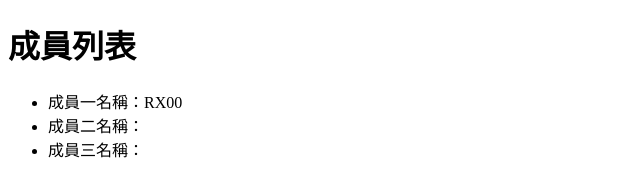
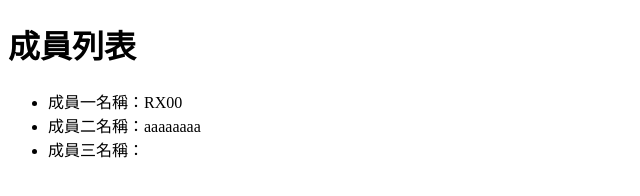
Before and after one commit to thu992519/testgit1109, a plain HTML site: page index.html in a window 1280 px wide. Shown: the full height of the page, 0-640 px from the left. Drawn offline with Linux system fonts and the light colour scheme.

Commit message:
新增成員二

```diff
--- a/index.html
+++ b/index.html
@@ -9,7 +9,7 @@
     <h1>成員列表</h1>
     <ul>
         <li>成員一名稱：RX00</li>
-        <li>成員二名稱：</li>
+        <li>成員二名稱：aaaaaaaa</li>
         <li>成員三名稱：</li>
     </ul>
 </body>
```
